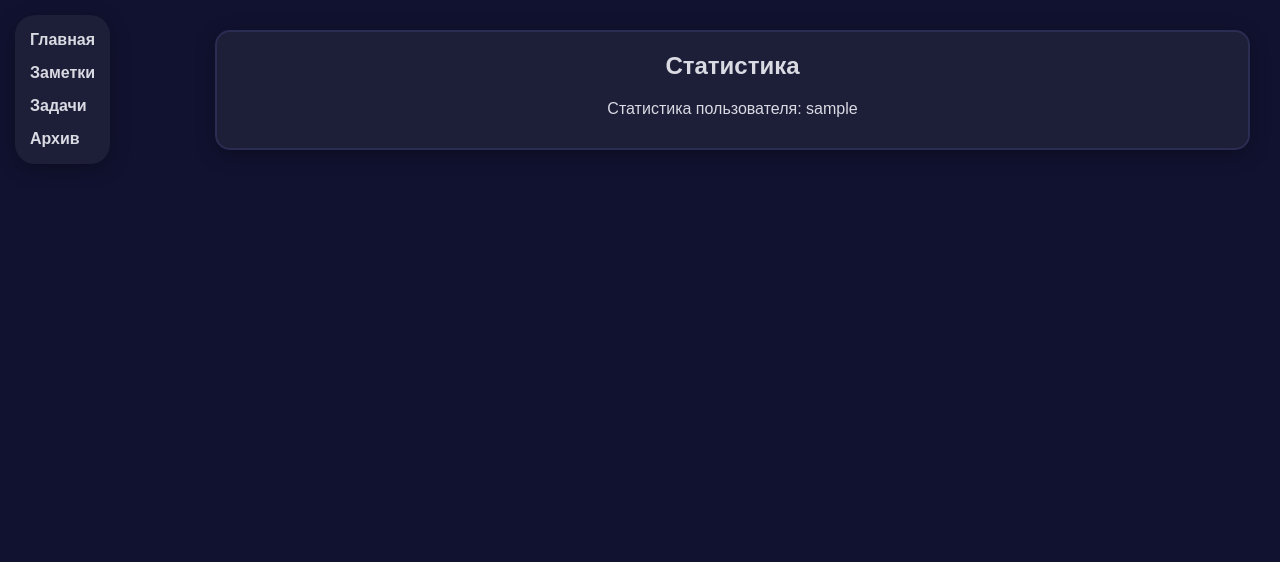
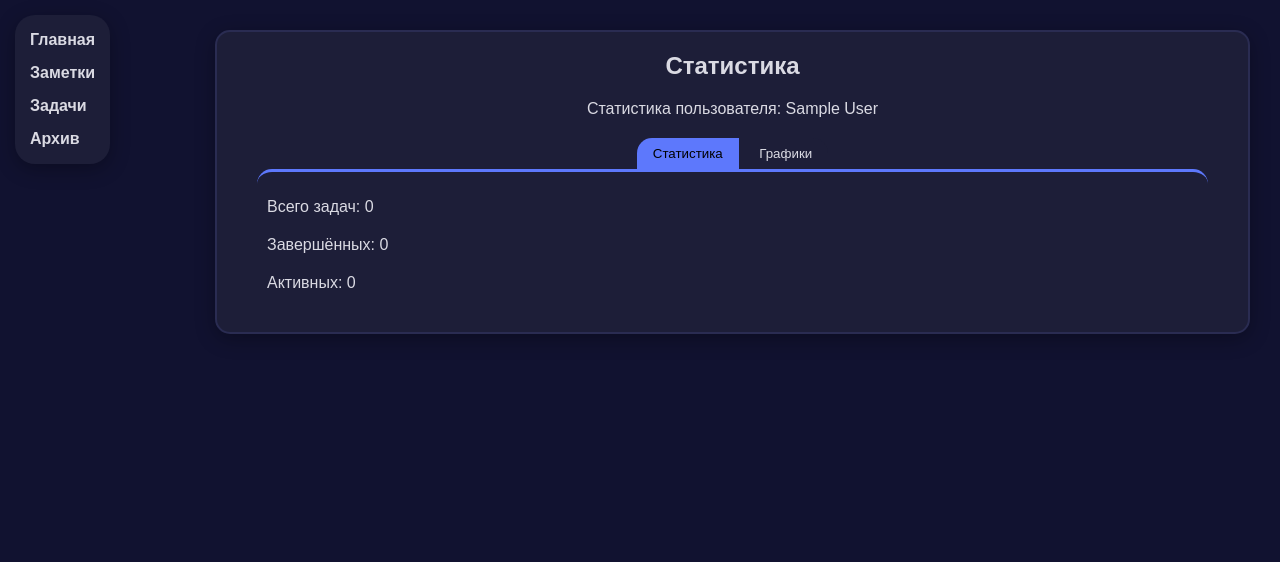
Before and after one commit to Grimjo666/django_notes_planner, a Django app: page / in a window 1280 px wide. Shown: the top 562 px of the page. Run offline with Django 4.2, Linux system fonts and the light colour scheme; the visitor is signed in with stand-in values (Sample User, id 1); data comes from the database, SQL or seed files in the repository; data that the repository does not hold is empty.

Commit message:
added text-statistic to the index page

```diff
--- a/note_planner_project/note_planner/models.py
+++ b/note_planner_project/note_planner/models.py
@@ -53,6 +53,7 @@
     description = models.TextField(blank=True, null=True)
     priority = models.IntegerField(choices=PRIORITY_CHOICES, default=3)
     completed = models.BooleanField(default=False)
+    created_at = models.DateTimeField(auto_now_add=True)
     completed_at = models.DateTimeField(blank=True, null=True)
     user = models.ForeignKey(User, on_delete=models.CASCADE)
 
--- a/note_planner_project/note_planner/static/note_planner/css/index.css
+++ b/note_planner_project/note_planner/static/note_planner/css/index.css
@@ -36,3 +36,31 @@
     background-color: var(--font_color_activ); /* Обновляем цвет при наведении */
     color: var(--background_color); /* Обновляем цвет текста при наведении */
 }
+
+.button-show-statistic {
+    border-radius: 15px 0 0 0;
+}
+
+.activ-tab {
+    background-color: var(--font_color_activ);
+    color: black;
+}
+
+.button-show-graphs {
+    border-radius: 0 15px 0 0;
+}
+
+.text-statistic-block {
+    border-top: solid 3px var(--font_color_activ);
+    margin: 0 30px 0;
+    text-align: left;
+    padding: 10px;
+    border-radius: 15px;
+}
+
+.graphs-statistic-block {
+    border-top: solid 3px var(--font_color_activ);
+    margin: 0 30px 0;
+    padding: 10px;
+    border-radius: 15px;
+}
--- /dev/null
+++ b/note_planner_project/note_planner/static/note_planner/js/index_statistic_tab.js
@@ -0,0 +1,30 @@
+document.addEventListener("DOMContentLoaded", function() {
+    var showStatisticButton = document.querySelector('.button-show-statistic');
+    var showGraphsButton = document.querySelector('.button-show-graphs');
+    var textStatisticBlock = document.querySelector('.text-statistic-block');
+    var graphsStatisticBlock = document.querySelector('.graphs-statistic-block');
+
+    showStatisticButton.addEventListener('click', function() {
+        showStatistic();
+    });
+
+    showGraphsButton.addEventListener('click', function() {
+        showGraphs();
+    });
+
+    function showStatistic() {
+        showStatisticButton.classList.add('activ-tab');
+        showGraphsButton.classList.remove('activ-tab');
+
+        textStatisticBlock.classList.remove('hidden');
+        graphsStatisticBlock.classList.add('hidden');
+    }
+
+    function showGraphs() {
+        showStatisticButton.classList.remove('activ-tab');
+        showGraphsButton.classList.add('activ-tab');
+
+        textStatisticBlock.classList.add('hidden');
+        graphsStatisticBlock.classList.remove('hidden');
+    }
+});
--- a/note_planner_project/note_planner/templates/note_planner/index.html
+++ b/note_planner_project/note_planner/templates/note_planner/index.html
@@ -1,8 +1,13 @@
 {% extends 'base.html' %}
 {% load static %}
+{% load my_filters %}
 
 {% block css_style %}
 <link rel="stylesheet" href="{% static 'note_planner/css/index.css' %}">
+{% endblock %}
+
+{% block js_scripts %}
+<script src="{% static 'note_planner/js/index_statistic_tab.js' %}"></script>
 {% endblock %}
 
 {% block title %}
@@ -17,19 +22,25 @@
 <div class="statistic-block">
     <div class="inner-statistic-block">
         <h2>Статистика</h2>
-        {% if user.is_authenticated %}
-        <p>Статистика пользователя: {{ user }}</p>
-        {% else %}
-        <p>Что бы получить свою статистику вам необходимо войти в свой аккаунт или зарегистрироваться</p>
-        <a href="{% url 'login_page_path' %}">
-            <div id="button-login">Войти</div>
-        </a>
-        <a href="{% url 'register_page_path' %}">
-        <div id="button-register">
-            Зарегистрироваться
+        <p>Статистика пользователя: {% if user_name %} {{ user_name|title }} {% else %} {{ user|title }} {% endif %}</p>
+        <div>
+            <button type="button" class="button-show-statistic activ-tab">Статистика</button>
+            <button type="button" class="button-show-graphs">Графики</button>
+            <div class="text-statistic-block">
+                {% if task_statistic_data %}
+                    <p>Всего задач: {{ task_statistic_data.count_task }}</p>
+                    <p>Завершённых: {{ task_statistic_data.completed_tasks }}</p>
+                    <p>Активных: {{ task_statistic_data.not_completed_tasks }}</p>
+                    {% if task_statistic_data.avg_complete_time %}
+                        <p>Среднее время выполнение задачи: {{ task_statistic_data.avg_complete_time }}</p>
+                        <p>Последняя выполненная задача: {{ task_statistic_data.last_complete_task.title }} / {{ task_statistic_data.last_complete_task.completed_at }}</p>
+                    {% endif %}
+                {% endif %}
+            </div>
+            <div class="graphs-statistic-block hidden">
+
+            </div>
         </div>
-        </a>
-        {% endif %}
     </div>
 </div>
 {% endblock %}
--- a/note_planner_project/note_planner/urls.py
+++ b/note_planner_project/note_planner/urls.py
@@ -7,7 +7,7 @@
 
 urlpatterns = [
     # path('', views.index_page, name='index_page_path'),
-    path('', TemplateView.as_view(template_name='note_planner/index.html'), name='index_page_path'),
+    path('', views.IndexPageView.as_view(), name='index_page_path'),
     path('login', views.login_page, name='login_page_path'),
     path('register', views.register_page, name='register_page_path'),
     path('logout', views.logout_page, name='logout'),
--- a/note_planner_project/note_planner/views.py
+++ b/note_planner_project/note_planner/views.py
@@ -10,7 +10,7 @@
 from django.utils.decorators import method_decorator
 from django.contrib.auth.decorators import login_required
 from django.utils import timezone
-
+from django.db.models import Count, Max
 
 from note_planner import forms
 
@@ -47,8 +47,44 @@
         return None
 
 
-def index_page(request):
-    return render(request, 'note_planner/index.html')
+@method_decorator(login_required, name='dispatch')
+class IndexPageView(View):
+    template_name = 'note_planner/index.html'
+
+    def get(self, request):
+        task_statistic_data = self.get_task_statistic(request)
+
+        context = {
+            'task_statistic_data': task_statistic_data
+        }
+        return render(request, self.template_name, context=context)
+
+    @staticmethod
+    def get_task_statistic(request) -> dict:
+        task_data = Task.objects.filter(user=request.user)
+        completed_task_data = task_data.filter(completed=1)
+
+        count_task = task_data.count()
+        count_completed_tasks = completed_task_data.count()
+        avg_complete_time = None
+        last_complete_task = completed_task_data.order_by('completed_at').last()
+
+        temp_time_list = list()
+        if completed_task_data:
+            for task in completed_task_data:
+                time_completed = task.completed_at - task.created_at
+                temp_time_list.append(time_completed.seconds)
+
+        if temp_time_list:
+            avg_complete_time = sum(temp_time_list) // len(temp_time_list)
+
+        return {
+            'count_task': count_task,
+            'completed_tasks': count_completed_tasks,
+            'not_completed_tasks': count_task - count_completed_tasks,
+            'avg_complete_time': avg_complete_time,
+            'last_complete_task': last_complete_task
+        }
 
 
 @login_required
```
Also changed, not shown: note_planner_project/note_planner/migrations/0020_task_created_at.py (added).
